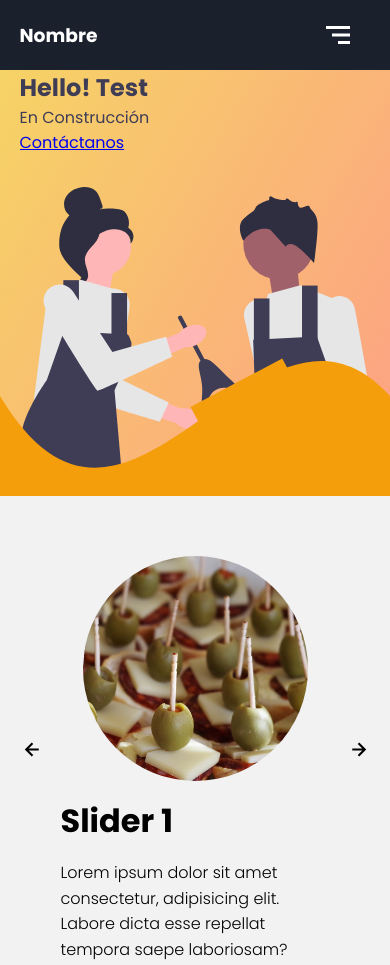
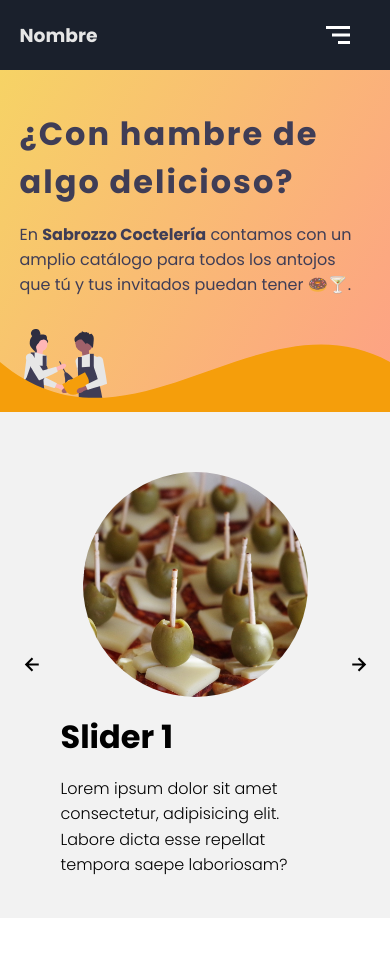
Before and after one commit to fcomontsep/portafolio-js-landing-coctel, a plain HTML site: page index.html in a window 390 px wide. After the commit the page ends 918 px from the top, so only its background shows below. Drawn offline with Linux system fonts and the light colour scheme.

Commit message:
Actualizo: Detalles Estéticos y Responsive (Hero)

```diff
--- a/index.html
+++ b/index.html
@@ -84,9 +84,15 @@
 		<header class="hero">
 			<section class="hero-main container-ld">
 				<div class="hero-texts">
-					<h1 class="hero-title">Hello! Test</h1>
-					<p class="hero-subtitle">En Construcción</p>
-					<a href="#" class="hero-cta">Contáctanos</a>
+					<h1 class="hero-title">
+						¿Con hambre de
+						algo delicioso?
+					</h1>
+					<p class="hero-subtitle">
+						En <b>Sabrozzo Coctelería</b> contamos con un amplio
+						catálogo para todos los antojos que tú y tus invitados
+						puedan tener 🍩🍸.
+					</p>
 				</div>
 
 				<figure class="hero-picture">
--- a/style.css
+++ b/style.css
@@ -14,7 +14,7 @@ body {
 
 .menu {
 	background-color: #1a202c;
-	color: #fff;
+	color: #e6e6e6;
 	height: 70px;
 }
 
@@ -48,7 +48,7 @@ body {
 }
 
 .menu-link {
-	color: #fff;
+	color: #e6e6e6;
 	text-decoration: none;
 	padding: 0 30px;
 	display: flex;
@@ -172,14 +172,13 @@ body {
 	color: #3f3d56;
 	display: grid;
 	grid-template-rows: max-content 1fr;
-	grid-template-areas:
-	"content";
+	grid-template-areas: "content";
 }
 .hero-main {
 	grid-area: content;
 	display: grid;
 	gap: 2em;
-	grid-template-columns: repeat(auto-fit,minmax(300px, 1fr))
+	grid-template-columns: repeat(auto-fit, minmax(300px, 1fr));
 }
 
 .hero-waves {
@@ -192,6 +191,57 @@ body {
 .hero-img {
 	width: 100%;
 }
+
+.hero-title {
+	margin-top: 2.5rem;
+	font-size: 3.6rem;
+	letter-spacing: 2px;
+	align-items: center;
+}
+.hero-subtitle {
+	margin-top: 1rem;
+	margin-bottom: 4rem;
+	font-size: 2rem;
+	font-weight: 450;
+}
+@media (max-width: 1280px) {
+	.hero-title {
+		font-size: 3rem;
+	}
+	.hero-subtitle {
+		font-size: 1.5rem;
+	}
+}
+@media (max-width: 1070px) {
+	.hero-title {
+		font-size: 2.7rem;
+	}
+	.hero-subtitle {
+		font-size: 1.25rem;
+	}
+}
+@media (max-width: 911px) {
+	.hero-title {
+		font-size: 2rem;
+	}
+}
+@media (max-width: 775px) {
+	.hero-subtitle {
+		font-size: 1rem;
+	}
+}
+@media (max-width: 702px) {
+	.hero-img {
+		width: 25%;
+	}
+	.hero-waves {
+		height: 75px;
+	}
+	.hero-subtitle {
+		margin-bottom: 0px;
+	}
+}
+
 
 /* ---- SLIDER ----*/
 
@@ -264,7 +314,7 @@ body {
 	justify-self: end;
 }
 
-@media (max-width: 768px) {
+@media (max-width: 790px) {
 	.slider-body {
 		grid-template-columns: 1fr;
 		grid-template-rows: max-content 1fr;
@@ -275,8 +325,8 @@ body {
 	}
 	.slider-img {
 		margin-top: 20px;
-		width: 420px;
-		height: 420px;
+		width: 300px;
+		height: 300px;
 	}
 }
 
```
Also changed, not shown: img/logo.png (added).
